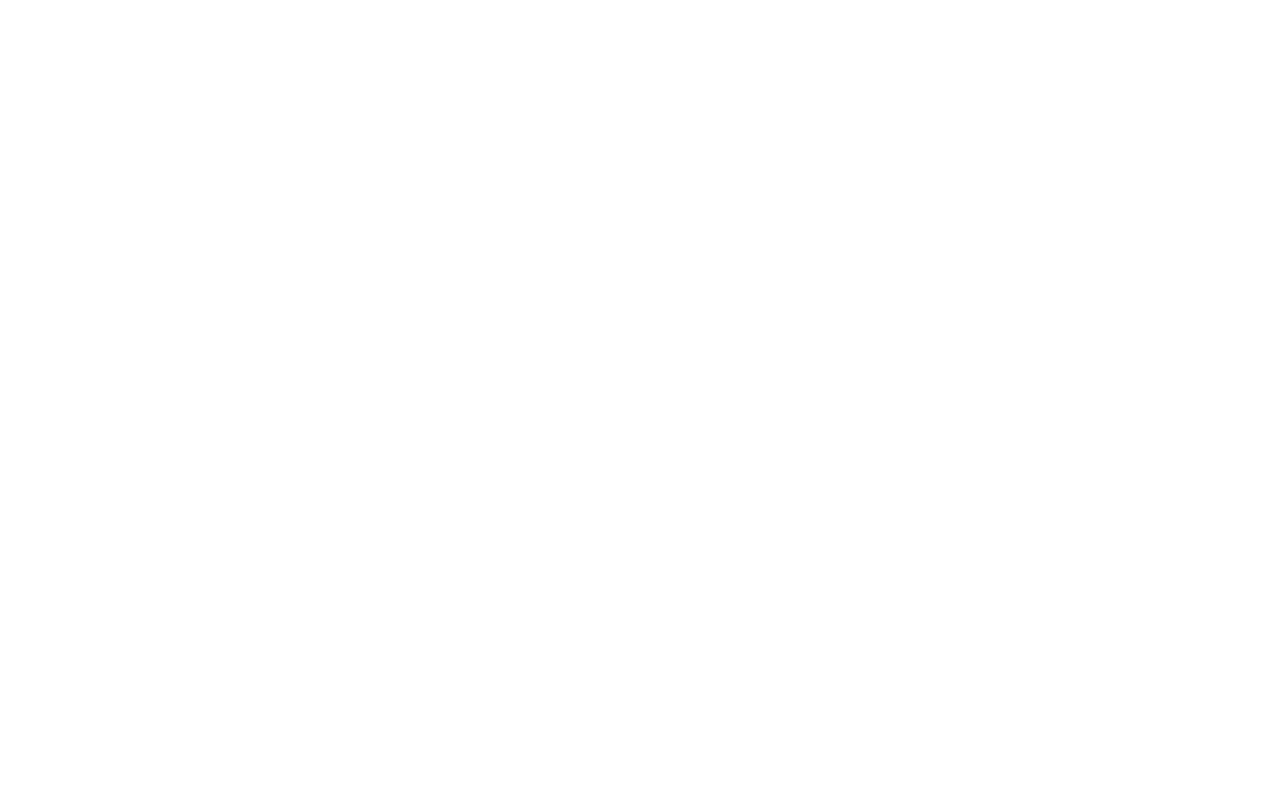
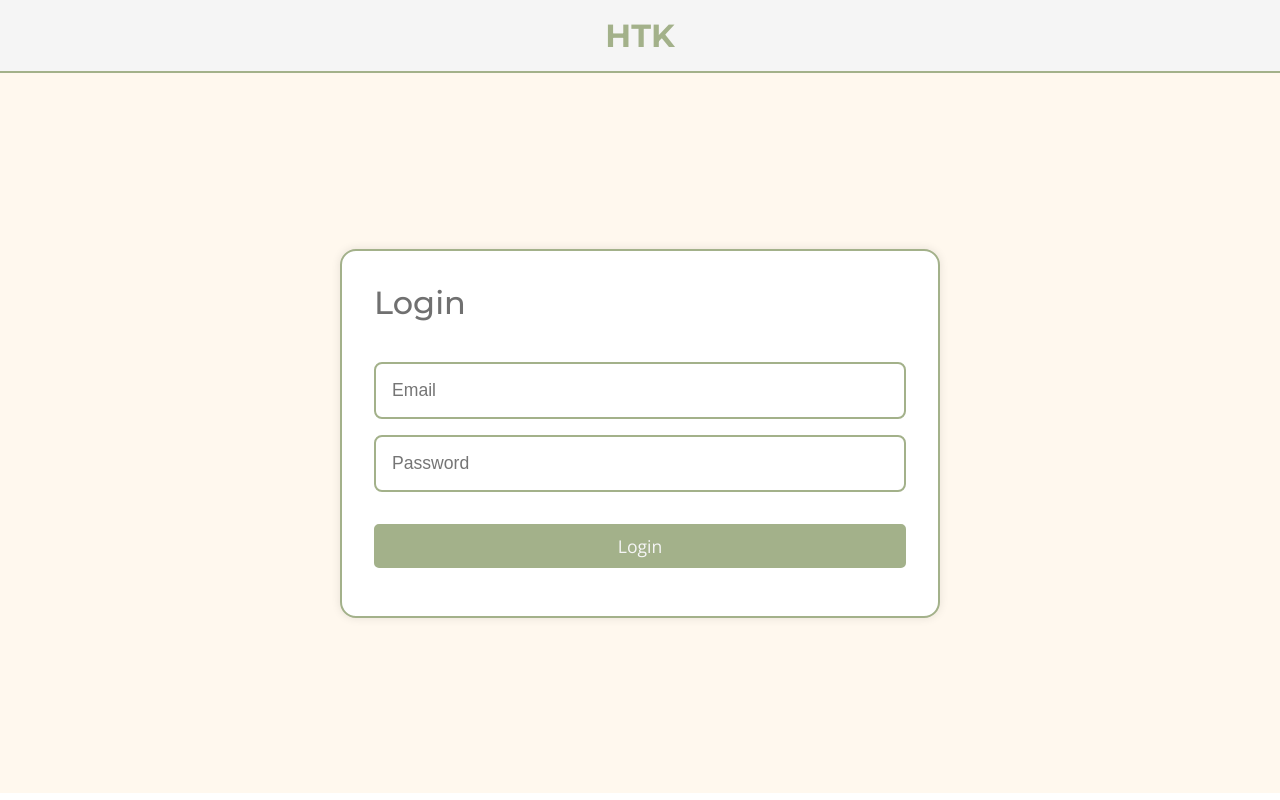
Before and after one commit to Gui-Fernandes21/front-habit-tracker, a Nuxt app: page /login in a window 1280 px wide. Built offline with nearby package versions, Linux system fonts and the light colour scheme.

Commit message:
main page and login views done

```diff
--- a/assets/css/main.css
+++ b/assets/css/main.css
@@ -1,16 +1,60 @@
-@import url('https://fonts.googleapis.com/css2?family=Montserrat:ital,wght@0,100..900;1,100..900&display=swap');
-@import url('https://fonts.googleapis.com/css2?family=Montserrat:ital,wght@0,100..900;1,100..900&family=Open+Sans:ital,wght@0,300..800;1,300..800&display=swap');
+@import url("https://fonts.googleapis.com/css2?family=Montserrat:ital,wght@0,100..900;1,100..900&display=swap");
+@import url("https://fonts.googleapis.com/css2?family=Montserrat:ital,wght@0,100..900;1,100..900&family=Open+Sans:ital,wght@0,300..800;1,300..800&display=swap");
 
 :root {
-  --primary: #A3B18A;
-  --accent: #D9CAB3;
-  --dark: #333333;
-  --dark-light: #707070;
-  --light: #F5F5F5;
+	--primary: #a3b18a;
+	--accent: #d9cab3;
+	--dark: #333333;
+	--dark-light: #707070;
+	--light: #f5f5f5;
 }
 
 * {
-  margin: 0;
-  padding: 0;
-  box-sizing: border-box;
+	margin: 0;
+	padding: 0;
+	box-sizing: border-box;
 }
+
+.primary-btn {
+	background-color: var(--primary);
+	color: var(--light);
+	padding: 0.5rem 3rem;
+	border: 2px solid var(--primary);
+	border-radius: 5px;
+	cursor: pointer;
+
+	font-family: "Open Sans", sans-serif;
+
+	&.outline,
+	&:hover {
+		background-color: transparent;
+		color: var(--primary);
+	}
+
+  &.outline:hover {
+    background-color: var(--primary);
+    color: var(--light);
+  }
+}
+
+.accent-btn {
+	background-color: var(--accent);
+	color: var(--light);
+	padding: 0.5rem 3rem;
+	border: 2px solid var(--accent);
+	border-radius: 5px;
+	cursor: pointer;
+
+	font-family: "Open Sans", sans-serif;
+
+	&.outline,
+	&:hover {
+		background-color: transparent;
+		color: var(--accent);
+	}
+
+	&.outline:hover {
+		background-color: var(--accent);
+		color: var(--light);
+	}
+}
--- a/components/TheNav.vue
+++ b/components/TheNav.vue
@@ -1,12 +1,26 @@
 <template>
   <nav>
-    <ul>
-      <li>
-        <nuxt-link to="/">Home</nuxt-link>
-      </li>
-      <li>
-        <nuxt-link to="/login">Login</nuxt-link>
-      </li>
-    </ul>
+    <div class="logo">
+      <h1>HTK</h1>
+    </div>
   </nav>
 </template>
+
+<style scoped>
+nav {
+  display: flex;
+  justify-content: center;
+  align-items: center;
+  padding: 1rem 2rem;
+  background: var(--light);
+  border-bottom: 2px solid var(--primary);
+  color: var(--white);
+}
+
+.logo h1 {
+  font-size: 2rem;
+  font-family: "Montserrat", sans-serif;
+  color: var(--primary);
+  user-select: none;
+}
+</style>
--- a/pages/index.vue
+++ b/pages/index.vue
@@ -1,9 +1,59 @@
 <template>
+	<section>
+		<img src="/svg/hz-waves.svg" alt="horizontal waves on the screen" />
+		<div>
+			<h1>HTK</h1>
+			<span>Habit Tracker</span>
+      <div class="actions">
+        <nuxt-link class="primary-btn" to="/login">Login</nuxt-link>
+        <nuxt-link class="accent-btn" to="/signup">Sign Up</nuxt-link>
+      </div>
+		</div>
+		<img src="/svg/hz-waves.svg" alt="horizontal waves on the screen" />
+	</section>
+</template>
 
-  <section>
-    <img src="/svg/hz-waves.svg" alt="horizontal waves on the screen" />
-    <h1>Home</h1>
-    <p>Welcome to the Habit Tracker!</p>
-  </section>
+<style scoped>
+section {
+	display: flex;
+	flex-direction: column;
+	align-items: center;
+	justify-content: space-evenly;
+  height: 100vh;
+}
 
-</template>
+div {
+  position: relative;
+  text-align: center;
+}
+
+img {
+	width: 100%;
+	height: auto;
+}
+
+h1 {
+  color: var(--primary);
+	font-size: 7rem;
+	font-family: "Montserrat", sans-serif;
+}
+
+span {
+  position: absolute;
+  bottom: 4rem;
+  right: 25%;
+
+  font-family: "Open Sans", sans-serif;
+  font-size: 1.5rem;
+}
+
+.actions {
+  margin-top: 2rem;
+  display: flex;
+  gap: 1rem;
+}
+
+a {
+  text-decoration: none;
+}
+</style>
--- a/pages/login.vue
+++ b/pages/login.vue
@@ -1,7 +1,75 @@
+<script setup lang="ts">
+import { ref } from 'vue';
+
+const email = ref('');
+const password = ref('');
+
+const login = () => {
+  console.log(email.value, password.value);
+}
+</script>
+
 <template>
+  <TheNav />
 
   <section>
 
+    <div class="modal">
+      <h1>Login</h1>
+      <form @submit.prevent="login">
+        <input type="email" placeholder="Email" id="email" v-model="email" required />
+        <input type="password" placeholder="Password" id="password" v-model="password" required />
+        <button class="primary-btn">Login</button>
+      </form>
+    </div>
   </section>
 
 </template>
+
+<style scoped>
+section {
+  background-color: #FFF8EE;
+  min-height: 90vh;
+
+  display: grid;
+  place-items: center;
+}
+.modal {
+  width: 60%;
+  max-width: 600px;
+  padding: 2rem;
+
+  background-color: #FFF;
+  border: 2px solid var(--primary);
+  border-radius: 1rem;
+  box-shadow: 0 0 10px rgba(0, 0, 0, 0.1);
+}
+
+h1 {
+  font-size: 2rem;
+  font-family: "Montserrat", sans-serif;
+  font-weight: 500;
+
+  color: var(--dark-light);
+  margin-bottom: 1rem;
+}
+
+form {
+  display: flex;
+  flex-direction: column;
+  gap: 1rem;
+  margin-top: 2.5rem;
+}
+
+input {
+  padding: 1rem 1rem;
+  border: 2px solid var(--primary);
+  border-radius: 0.5rem;
+  font-size: 1.1rem;
+}
+
+button {
+  margin: 1rem 0;
+  font-size: 1.1rem;
+}
+</style>
```
